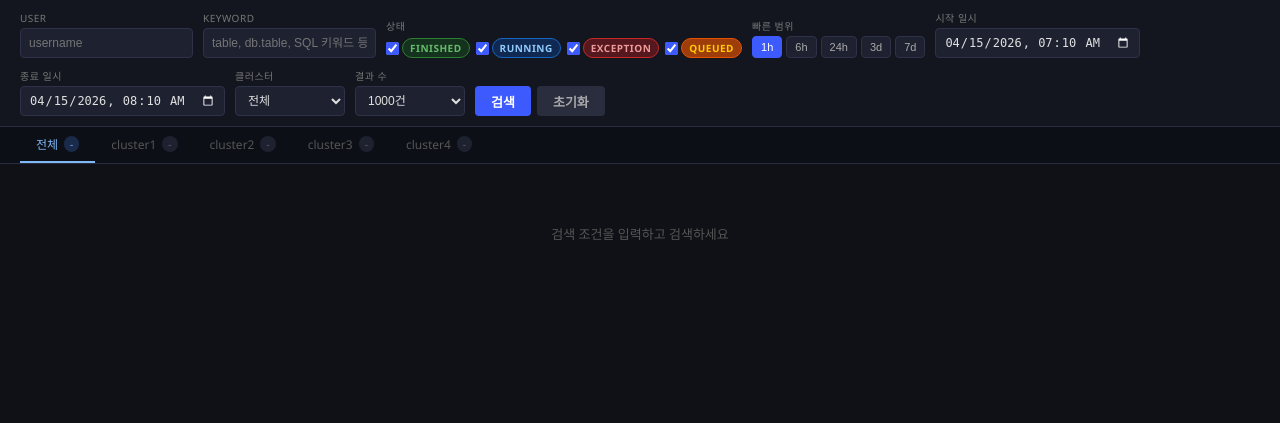
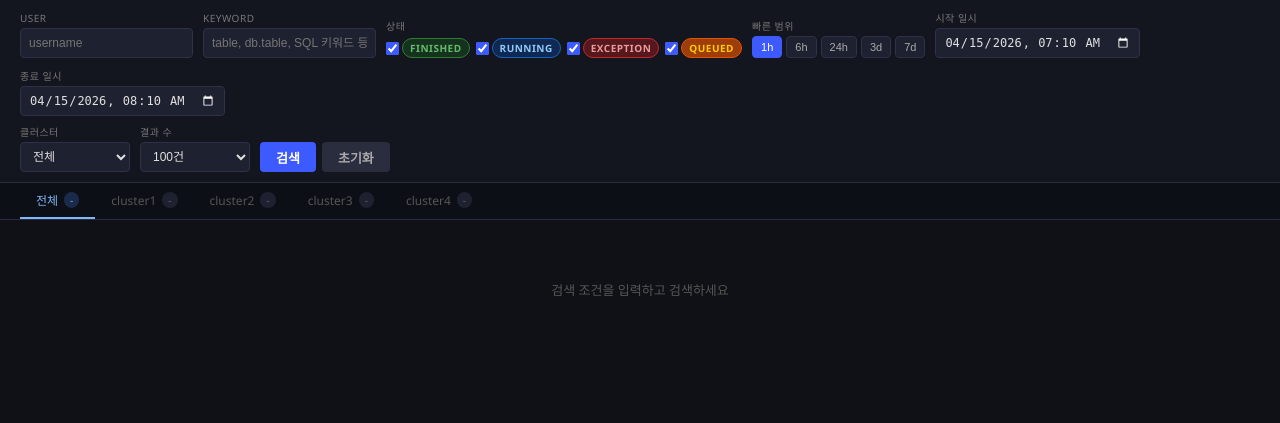
Before and after one commit to Joonhong-Park/query_explorer, a FastAPI app: page / in a window 1280 px wide. Shown: the part 41-464 px from the top of the page. Before the commit the page ends 281 px from the top, so only its background shows below. Run offline with FastAPI, Linux system fonts and the light colour scheme.

Commit message:
style: default limit 100, split filters into two rows
- 기본 조회 건수 1000 → 100건으로 변경
- 클러스터/결과수/검색버튼을 두 번째 줄로 분리

Co-Authored-By: Claude Sonnet 4.6 <noreply@anthropic.com>

```diff
--- a/templates/index.html
+++ b/templates/index.html
@@ -13,8 +13,9 @@
   /* ── 필터 패널 ── */
   .filters {
     background: #13161f; border-bottom: 1px solid #2a2d3e;
-    padding: 10px 20px; display: flex; flex-wrap: wrap; gap: 10px; align-items: flex-end;
+    padding: 10px 20px; display: flex; flex-direction: column; gap: 8px;
   }
+  .filter-row { display: flex; flex-wrap: wrap; gap: 10px; align-items: flex-end; }
   .fg { display: flex; flex-direction: column; gap: 3px; }
   .fg label { font-size: 10px; color: #777; text-transform: uppercase; letter-spacing: 0.5px; }
   .fg input[type="text"],
@@ -134,6 +135,7 @@
 <header><h1>⚡ Query Explorer</h1></header>
 
 <div class="filters">
+  <div class="filter-row">
     <div class="fg">
       <label>User</label>
       <input id="f-user" type="text" placeholder="username">
@@ -169,6 +171,8 @@
       <label>종료 일시</label>
       <input id="f-to" type="datetime-local">
     </div>
+  </div>
+  <div class="filter-row">
     <div class="fg">
       <label>클러스터</label>
       <select id="f-cluster">
@@ -178,10 +182,10 @@
     <div class="fg">
       <label>결과 수</label>
       <select id="f-limit">
-      <option value="100">100건</option>
+        <option value="100" selected>100건</option>
         <option value="300">300건</option>
         <option value="500">500건</option>
-      <option value="1000" selected>1000건</option>
+        <option value="1000">1000건</option>
       </select>
     </div>
     <div class="fg" style="justify-content:flex-end">
@@ -189,6 +193,7 @@
       <div style="display:flex;gap:6px;">
         <button class="btn btn-primary" id="btn-search" onclick="search()">검색</button>
         <button class="btn btn-secondary" onclick="reset()">초기화</button>
+      </div>
     </div>
   </div>
 </div>
```
Lines whose indentation alone changed are shown as unchanged.
